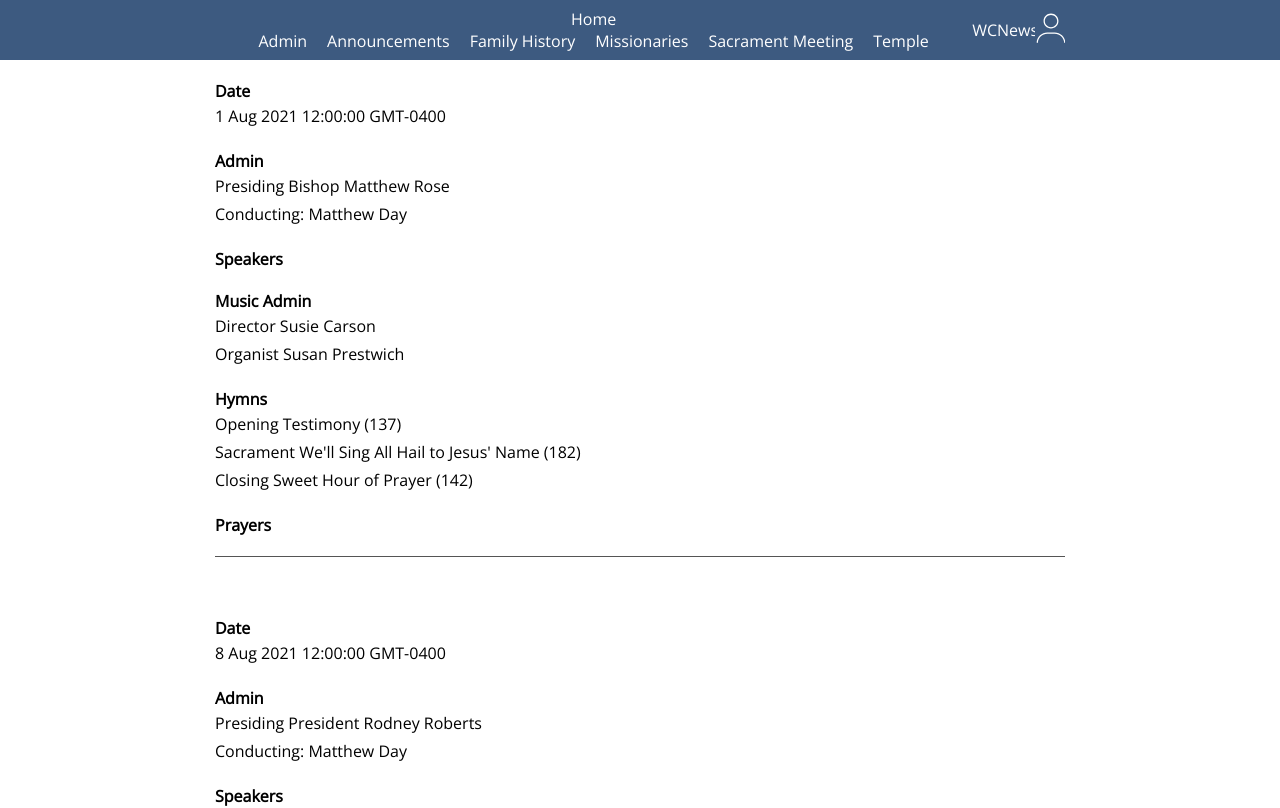
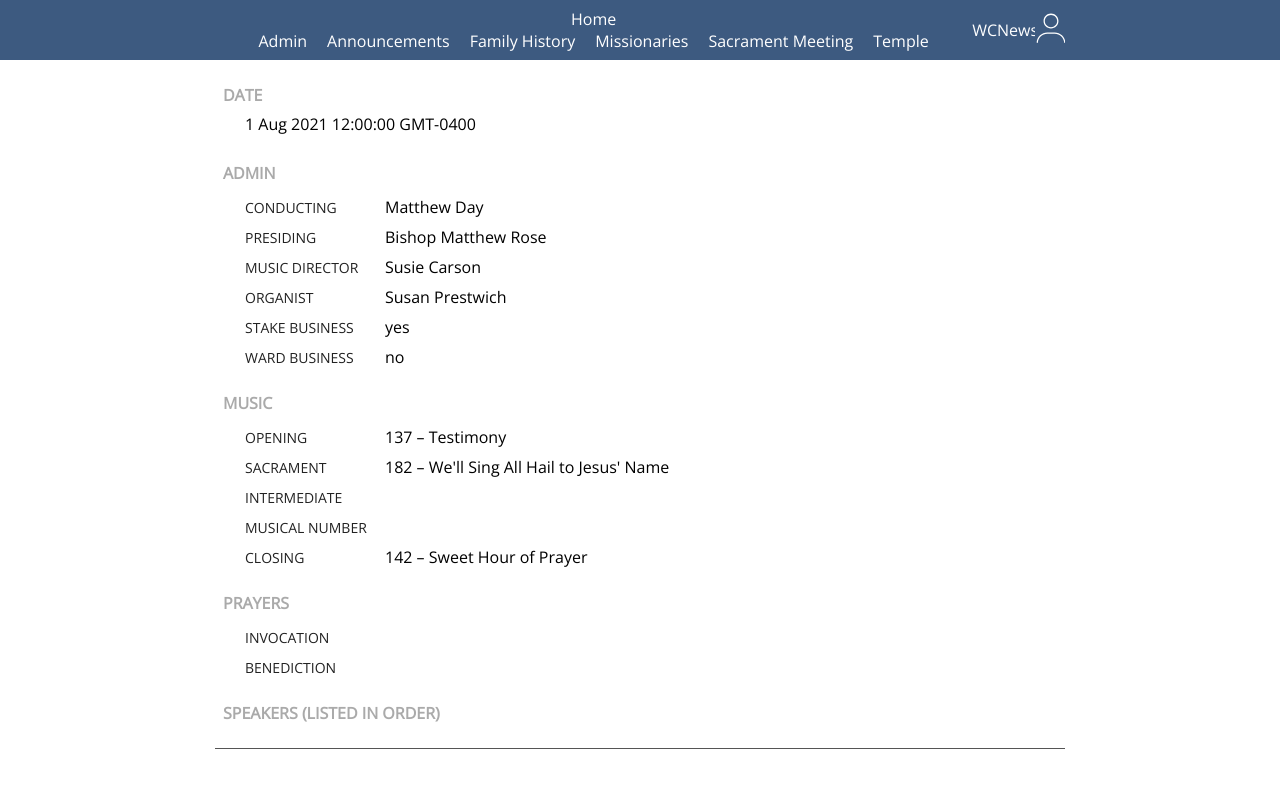
Before and after one commit to samuraijane/willow-creek-news, a React (Create React App) app in the folder react-ui/: page /admin in a window 1280 px wide. Shown: the top 808 px of the page. Built offline with nearby package versions, Linux system fonts and the light colour scheme; a web font is replaced by a local one.

Commit message:
style and refactor how sacrament meeting data renders

```diff
--- a/react-ui/src/mocks/sacrament_meeting.json
+++ b/react-ui/src/mocks/sacrament_meeting.json
@@ -3,6 +3,10 @@
     "admin": {
       "conducting": "Matthew Day",
       "presiding": "Bishop Matthew Rose"
+    },
+    "business": {
+      "isStakeBusiness": true,
+      "isWardBusiness": false
     },
     "date": "1 Aug 2021 12:00:00 GMT-0400",
     "holiday": {
@@ -45,6 +49,10 @@
     "admin": {
       "conducting": "Matthew Day",
       "presiding": "President Rodney Roberts"
+    },
+    "business": {
+      "isStakeBusiness": true,
+      "isWardBusiness": true
     },
     "date": "8 Aug 2021 12:00:00 GMT-0400",
     "holiday": {
@@ -101,6 +109,10 @@
     "admin": {
       "conducting": "Matthew Day",
       "presiding": "Bishop Matthew Rose"
+    },
+    "business": {
+      "isStakeBusiness": null,
+      "isWardBusiness": null
     },
     "date": "15 Aug 2021 12:00:00 GMT-0400",
     "holiday": {
@@ -159,6 +171,10 @@
     "admin": {
       "conducting": null,
       "presiding": null
+    },
+    "business": {
+      "isStakeBusiness": null,
+      "isWardBusiness": null
     },
     "date": "22 Aug 2021 12:00:00 GMT-0400",
     "holiday": {
@@ -246,6 +262,10 @@
   },
   {
     "admin": null,
+    "business": {
+      "isStakeBusiness": null,
+      "isWardBusiness": null
+    },
     "date": "5 Sep 2021 12:00:00 GMT-0400",
     "holiday": {
       "name": null,
@@ -265,6 +285,10 @@
     "admin": {
       "conducting": "Chad Pharo",
       "presiding": "Bishop Matthew Rose"
+    },
+    "business": {
+      "isStakeBusiness": null,
+      "isWardBusiness": null
     },
     "date": "12 Sep 2021 12:00:00 GMT-0400",
     "holiday": {
--- a/react-ui/src/routes/admin/admin.scss
+++ b/react-ui/src/routes/admin/admin.scss
@@ -5,6 +5,29 @@
   }
   .agenda-block__subsection {
     margin: 20px 0;
+
+    p,
+    ul {
+      padding-left: 30px;
+
+      span {
+        color: #222;
+        display: inline-block;
+        font-size: 0.875rem;
+        min-width: 140px;
+        text-transform: uppercase;
+      }
+
+      li {
+        margin: 8px 0;
+      }
+    }
+  }
+  .agenda-block__subsection-header {
+    color: #aaa;
+    display: inline-block;
+    padding: 4px 20px 4px 8px;
+    text-transform: uppercase;
   }
   p + p {
     margin: 0;
--- a/react-ui/src/routes/admin/admin.tsx
+++ b/react-ui/src/routes/admin/admin.tsx
@@ -7,21 +7,56 @@ const Admin = (): JSX.Element => {
 
   const agendas = data.map((agenda, index) => {
 
-    const { admin, date, holiday, music, prayer, speakers, type } = agenda;
+    const { admin, business, date, holiday, music, prayer, speakers, type } = agenda;
 
     return (
       <li key={`${index}–${simpleRandomInt()}`}>
         <div className="agenda-block__subsection">
-          <h2>Date</h2>
+          <div className="agenda-block__subsection-header">
+            <h2>Date</h2>
+          </div>
           <p>{date ? date : ''}</p>
         </div>
         <div className="agenda-block__subsection">
-          <h2>Admin</h2>
-          <p>{admin && admin.presiding ? `Presiding ${admin.presiding}` : ''}</p>
-          <p>{admin && admin.conducting ? `Conducting: ${admin.conducting}` : ''}</p>
+          <div className="agenda-block__subsection-header">
+            <h2>Admin</h2>
+          </div>
+          <ul>
+            <li><span>Conducting</span>{admin && admin.conducting ? `${admin.conducting}` : ''}</li>
+            <li><span>Presiding</span>{admin && admin.presiding ? `${admin.presiding}` : ''}</li>
+            <li><span>Music Director</span>{music && music.music_director ? `${music.music_director}` : ''}</li>
+            <li><span>Organist</span>{music && music.organist ? `${music.organist}` : ''}</li>
+            <li><span>Stake Business</span>{business && business.isStakeBusiness ? 'yes' : 'no'}</li>
+            <li><span>Ward Business</span>{business && business.isWardBusiness ? 'yes' : 'no'}</li>
+          </ul>
+        </div>
+        {music && music.hymn && (
+          <div className="agenda-block__subsection">
+            <div className="agenda-block__subsection-header">
+              <h2>Music</h2>
+            </div>
+            <ul>
+              <li><span>Opening</span>{music.hymn.opening ? `${music.hymn.opening.number} – ${music.hymn.opening.title}` : '' }</li>
+              <li><span>Sacrament</span>{music.hymn.sacrament ? `${music.hymn.sacrament.number} – ${music.hymn.sacrament.title}` : '' }</li>
+              <li><span>Intermediate</span>{music.hymn.intermediate ? `${music.hymn.intermediate.number} – ${music.hymn.intermediate.title}` : '' }</li>
+              <li><span>Musical Number</span>{music.musical_number ? `${music.musical_number.title} – ${music.musical_number.performed_by}` : '' }</li>
+              <li><span>Closing</span>{music.hymn.closing ? `${music.hymn.closing.number} – ${music.hymn.closing.title}` : '' }</li>
+            </ul>
+          </div>
+        )}
+        <div className="agenda-block__subsection">
+          <div className="agenda-block__subsection-header">
+            <h2>Prayers</h2>
+          </div>
+          <ul>
+            <li><span>Invocation</span>{prayer && prayer.opening_prayer ? `${prayer.opening_prayer}` : ''}</li>
+            <li><span>Benediction</span>{prayer && prayer.closing_prayer ? `${prayer.closing_prayer}` : ''}</li>
+          </ul>
         </div>
         <div className="agenda-block__subsection">
-          <h2>Speakers</h2>
+          <div className="agenda-block__subsection-header">
+            <h2>Speakers (listed in order)</h2>
+          </div>
           <ul>
             {
               speakers && speakers.length > 0 ?
@@ -32,23 +67,6 @@ const Admin = (): JSX.Element => {
                 }) : ''
             }
           </ul>
-        </div>
-        <div className="agenda-block__subsection">
-          <h2>Music Admin</h2>
-          <p>{music && music.music_director ? `Director ${music.music_director}` : ''}</p>
-          <p>{music && music.organist ? `Organist ${music.organist}` : ''}</p>
-        </div>
-        <div className="agenda-block__subsection">
-          <h2>Hymns</h2>
-          <p>{music && music.hymn && music.hymn.opening ? `Opening ${music.hymn.opening.title} (${music.hymn.opening.number})` : ''}</p>
-          <p>{music && music.hymn && music.hymn.sacrament ? `Sacrament ${music.hymn.sacrament.title} (${music.hymn.sacrament.number})` : ''}</p>
-          <p>{music && music.hymn && music.hymn.intermediate ? `Intermediate ${music.hymn.intermediate.title} (${music.hymn.intermediate.number})` : ''}</p>
-          <p>{music && music.hymn && music.hymn.closing ? `Closing ${music.hymn.closing.title} (${music.hymn.closing.number})` : ''}</p>
-        </div>
-        <div className="agenda-block__subsection">
-          <h2>Prayers</h2>
-          <p>{prayer && prayer.opening_prayer ? `Invocation ${prayer.opening_prayer}` : ''}</p>
-          <p>{prayer && prayer.closing_prayer ? `Benediction ${prayer.closing_prayer}` : ''}</p>
         </div>
       </li>
     );
```
